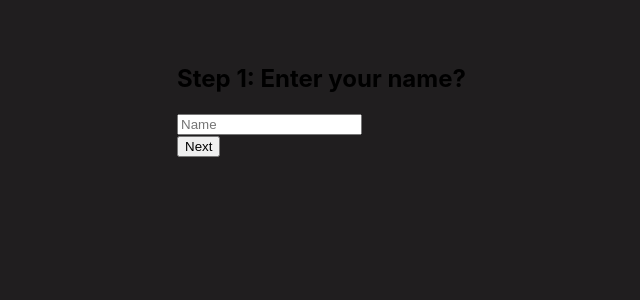
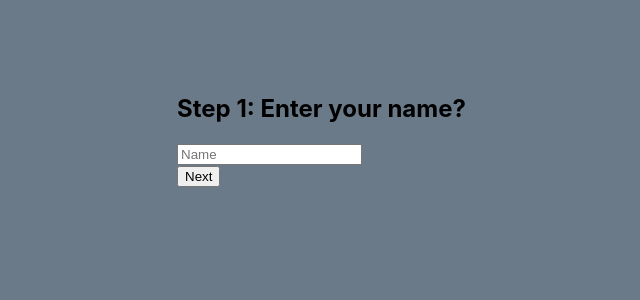
Before and after one commit to Eshhaa11/multi-step-form, a React (Create React App) app: page / in a window 1280 px wide. Shown: the top 300 px of the page, without its empty margins (238-878 px from the left). Built offline with nearby package versions, Linux system fonts and the light colour scheme.

Commit message:
added bgc

```diff
--- a/src/Styles/Form.css
+++ b/src/Styles/Form.css
@@ -1,5 +1,5 @@
 body {
-    background-color:  #201E1F;
+    background-color:  #6B7A89;
 
 }
 
@@ -7,4 +7,5 @@ body {
     width: 100%;
     max-width: 450px;
     margin: 4rem auto;
+    padding: 10px;
 }
```
